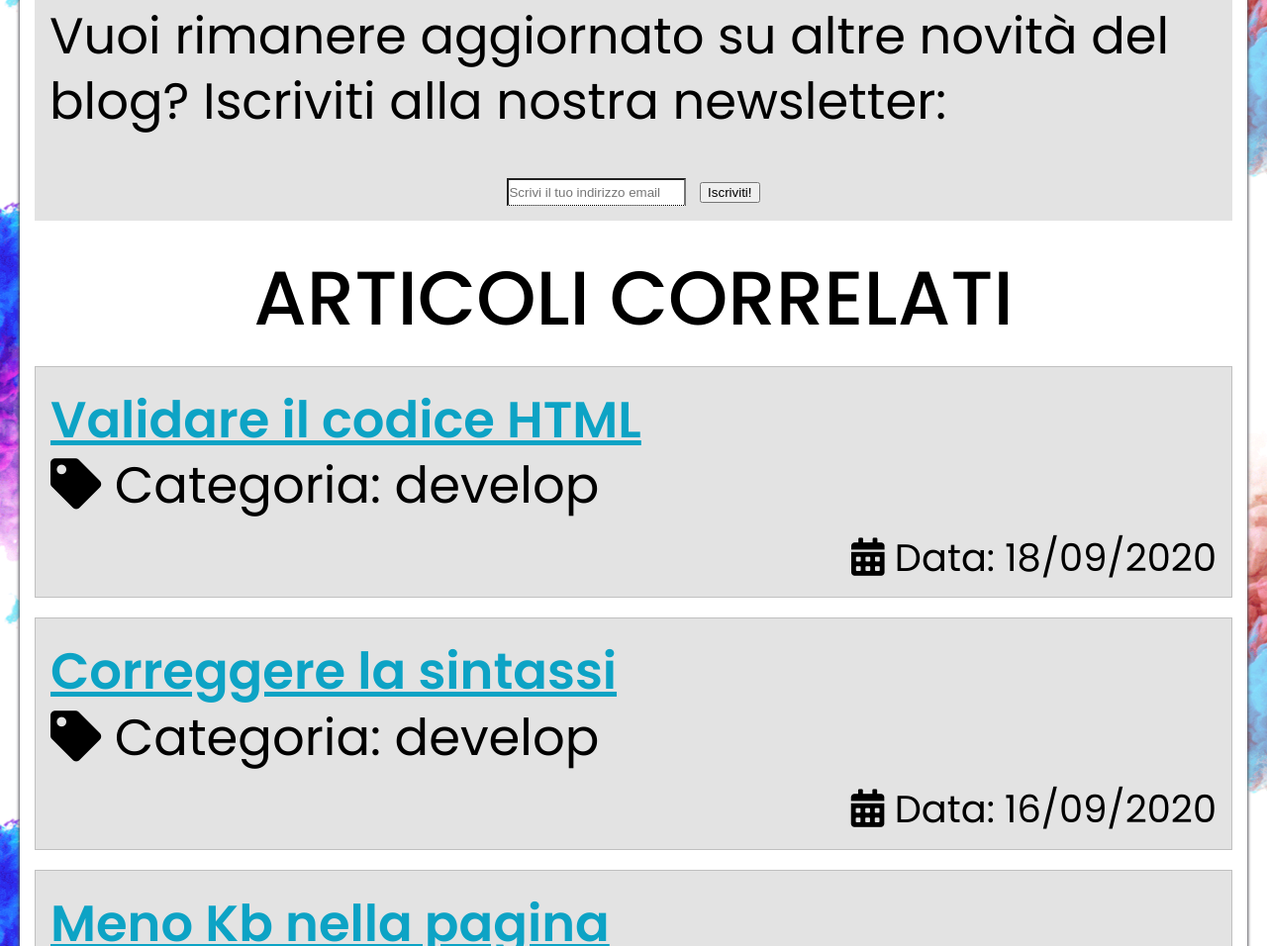
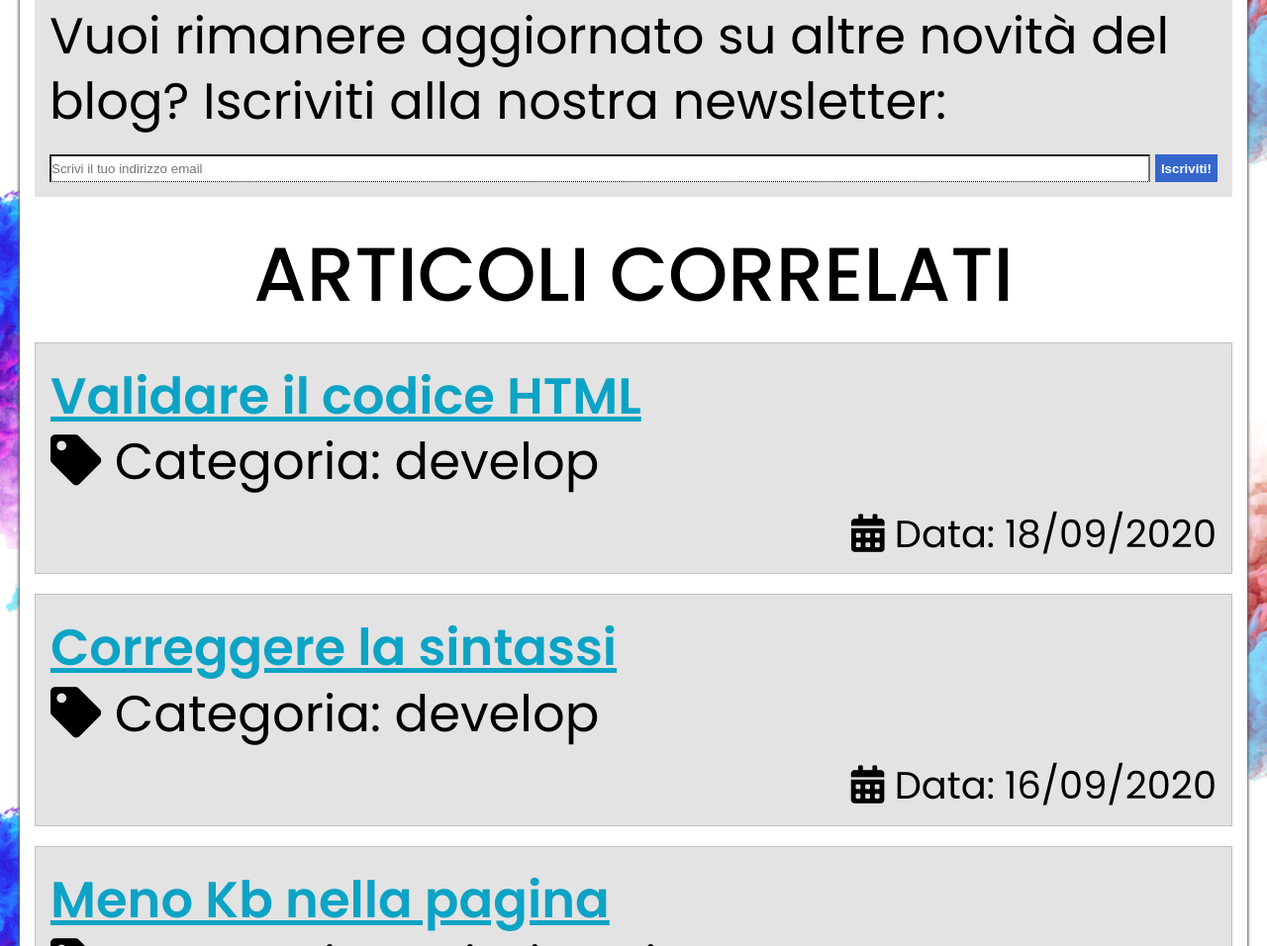
Before and after one commit to kaem0n/epicode-U1-W1-D4, a plain HTML site: page index.html in a window 1280 px wide. Shown: the part 4261-5217 px from the top of the page at 99% size. Drawn offline with Linux system fonts and the light colour scheme.

Commit message:
Added button style

```diff
--- a/assets/style.css
+++ b/assets/style.css
@@ -170,9 +170,20 @@ footer a {
 
 form {
     text-align: center;
+    width: 100%;
+    display: flex;
 }
 
 input[type="email"] {
     border-bottom: 1px dotted black;
     padding: 5px 0;
+    width: 100%;
+    margin-right: 5px;
 }
+
+button {
+    background-color: #3466cc;
+    color: white;
+    border: none;
+    font-weight: 600;
+}
```
